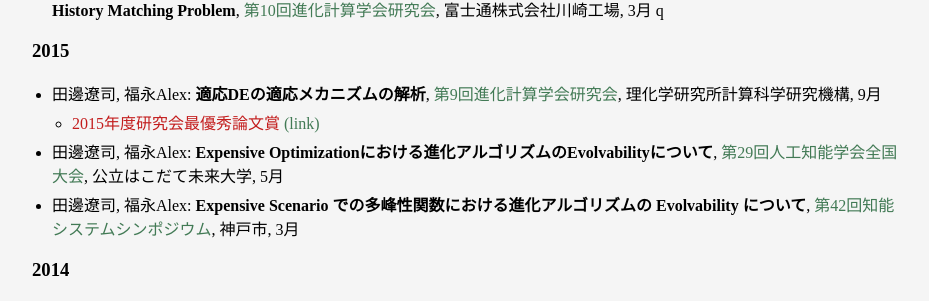
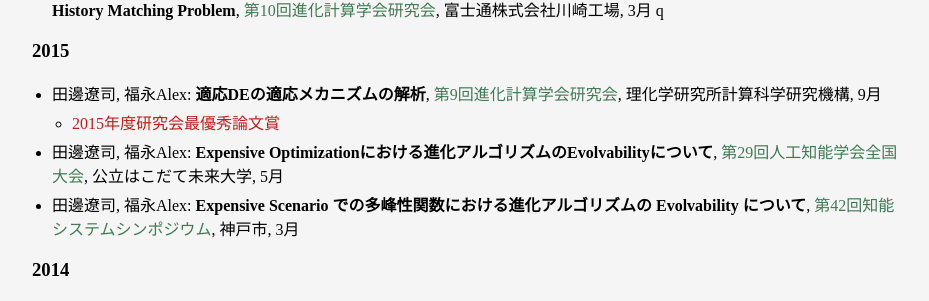
Before and after one commit to ryojitanabe/ryojitanabe.github.io, a Jekyll site: the page built from publication-j.md, in a window 1280 px wide. Shown: the part 776-1077 px from the top of the page, without its empty margins (163-1092 px from the left). Built offline with Jekyll 4.4.1, drawn with Linux system fonts in a browser that asks for light colours.

Commit message:
fix typos

```diff
--- a/publication-j.md
+++ b/publication-j.md
@@ -35,7 +35,7 @@ q
 ### 2015
 
 * 田邊遼司, 福永Alex: **適応DEの適応メカニズムの解析**, [第9回進化計算学会研究会](http://www.jpnsec.org/symposium201502.html), 理化学研究所計算科学研究機構, 9月
-  * <span style="color:#C31D1D;">2015年度研究会最優秀論文賞</span>  [(link)](http://www3.ntu.edu.sg/home/EPNSugan/index_files/CEC2014/CEC2014.htm)
+  * <span style="color:#C31D1D;">2015年度研究会最優秀論文賞</span>
 
 * 田邊遼司, 福永Alex: **Expensive Optimizationにおける進化アルゴリズムのEvolvabilityについて**, [第29回人工知能学会全国大会](http://www.ai-gakkai.or.jp/jsai2015/), 公立はこだて未来大学, 5月
 * 田邊遼司, 福永Alex: **Expensive Scenario での多峰性関数における進化アルゴリズムの Evolvability について**, [第42回知能システムシンポジウム](http://www.sice.or.jp/org/i-sys/is42/), 神戸市, 3月
```
